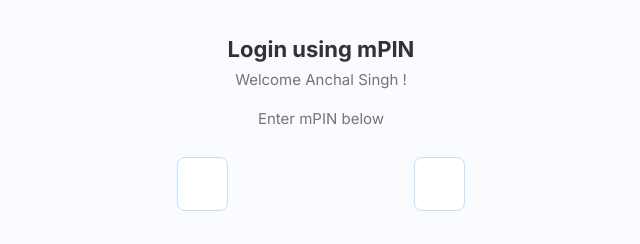
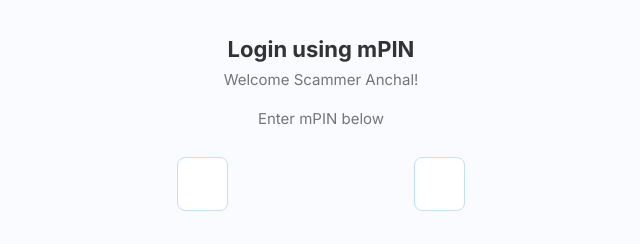
Before and after one commit to TheJohnTheCena/Rail1, a plain HTML site: page index.html in a window 1280 px wide. Shown: the part 150-394 px from the top of the page, 319-959 px from the left. Drawn offline with Linux system fonts and the light colour scheme.

Commit message:
Update index.html

```diff
--- a/index.html
+++ b/index.html
@@ -241,7 +241,7 @@
         <div class="logo-area"><img src="railone_icon.png" class="logo-img"></div>
         <div class="login-header">
             <h2>Login using mPIN</h2>
-            <p id="userNameDisplay">Welcome Anchal Singh !</p>
+            <p id="userNameDisplay">Welcome Scammer Anchal!</p>
             <p style="margin-top: 20px;">Enter mPIN below</p>
         </div>
         <div class="pin-container">
```
